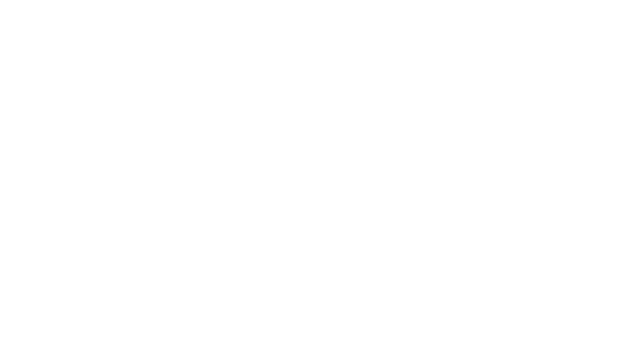
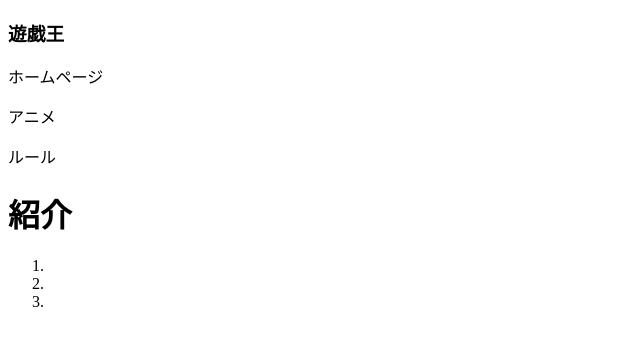
Before and after one commit to Shooooootako/2025-cs1-e-class5-team6, a plain HTML site: page index.html in a window 1280 px wide. Shown: the whole page, without its empty margins (0-640 px from the left). Drawn offline with Linux system fonts and the light colour scheme.

Commit message:
最初のページの概要を書きました

```diff
--- a/index.html
+++ b/index.html
@@ -6,6 +6,16 @@
     <title>遊戯王(仮)</title>
 </head>
 <body>
+    <h3>遊戯王</h3>
+    <p>ホームページ</p>
+    <p>アニメ</p>
+    <p>ルール</p>
+    <h1>紹介</h1>
+    <ol>
+        <li></li>
+        <li></li>
+        <li></li>
+    </ol>
 
 </body>
 </html>
```
